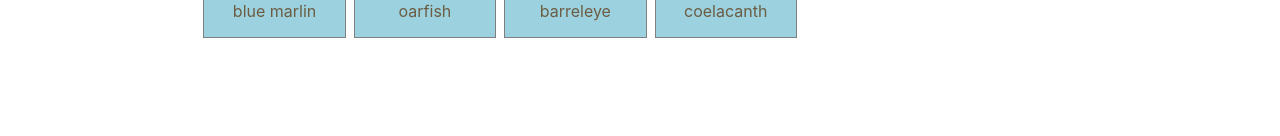
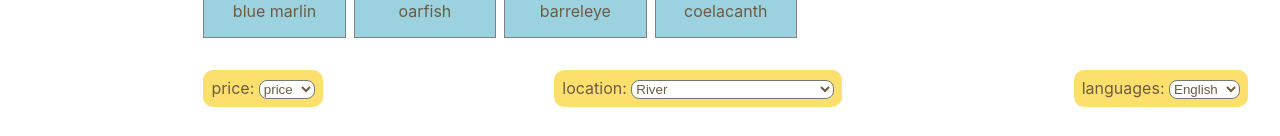
Before and after one commit to nuanprae/animal-crossing-app, a React (Create React App) app: page / in a window 1280 px wide. Shown: the part 1107-1243 px from the top of the page. Before the commit the page ends 1177 px from the top, so only its background shows below. Built offline with nearby package versions, Linux system fonts and the light colour scheme.

Commit message:
Add drop down button components to App

```diff
--- a/src/components/App/App.js
+++ b/src/components/App/App.js
@@ -1,6 +1,7 @@
 import Header from '../Header/Header';
 import Nav from '../Nav/Nav';
 import ItemCard from '../ItemCard/ItemCard';
+import DropdownButton from '../DropdownButton/DropdownButton';
 
 import './app.css';
 
@@ -59,7 +60,6 @@ const weatherIcon = rawWeatherData.weather[0].icon;
 const weatherDescription = rawWeatherData.weather[0].main;
 
 const date = new Date();
-console.log(date);
 const monthNumber = date.getMonth() + 1;
 const monthName = date.toLocaleString('default', { month: 'long' });
 const dayNumber = date.toLocaleDateString('default', { day: '2-digit' });
@@ -4332,6 +4332,8 @@ const listItems = dailyAcnhResults.map((item) => (
   <ItemCard key={item['file-name']} image={item.icon_uri} name={item.name['name-EUen']}></ItemCard>
 ));
 
+const fishLocations = [...new Set(dailyAcnhResults.map((obj) => obj.availability.location))];
+
 const App = () => {
   return (
     <section className="fish-page">
@@ -4346,6 +4348,11 @@ const App = () => {
       <main className="main">
         <Nav className={'nav'} />
         <section className="item-cards-container">{listItems}</section>
+        <section className="sort">
+          <DropdownButton label={'price'} options={['price', 'name']} />
+          <DropdownButton label={'location'} options={fishLocations} />
+          <DropdownButton label={'languages'} options={['English', 'German', 'French']} />
+        </section>
       </main>
     </section>
   );
--- a/src/components/App/app.css
+++ b/src/components/App/app.css
@@ -2,8 +2,15 @@
   margin: 2em;
   display: grid;
   grid-template-columns: max-content 2fr;
-  grid-template-rows: max-content;
+  grid-template-rows: max-content max-content;
   gap: 2em;
+}
+.sort {
+  grid-column: 2/3;
+  grid-row: 2;
+  display: flex;
+  gap: 1em;
+  justify-content: space-between;
 }
 .nav {
   grid-column: 1/2;
--- a/src/components/DropdownButton/DropdownButton.js
+++ b/src/components/DropdownButton/DropdownButton.js
@@ -1,3 +1,5 @@
+import PropTypes from 'prop-types';
+
 import './drop-down-button.css';
 
 const DropdownButton = (props) => {
@@ -8,7 +10,7 @@ const DropdownButton = (props) => {
     </option>
   ));
   return (
-    <section className="drop-down">
+    <section className={`drop-down ${props.className}`}>
       <label>{props.label}: </label>
       <select name={props.label} id={props.label}>
         {listOptions}
@@ -17,4 +19,9 @@ const DropdownButton = (props) => {
   );
 };
 
+DropdownButton.propTypes = {
+  options: PropTypes.array,
+  label: PropTypes.string,
+};
+
 export default DropdownButton;
```
